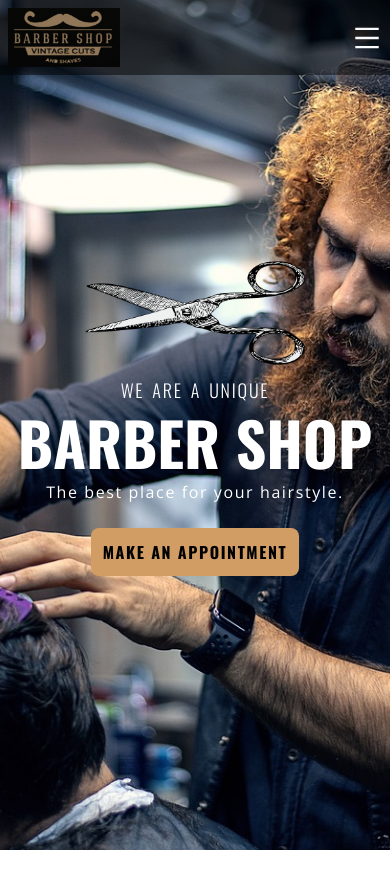
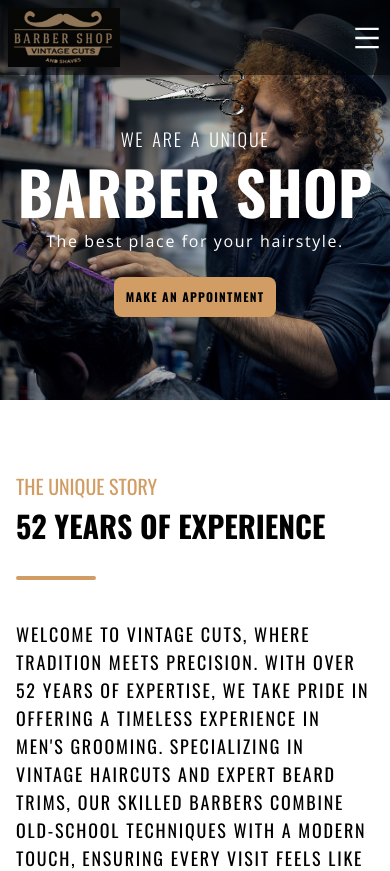
Before and after one commit to Danieljamespm/barber-shop-react, a React (Vite) app: page / in a window 390 px wide. Shown: the top 871 px of the page. Built offline with nearby package versions, Linux system fonts and the light colour scheme.

Commit message:
changing around image sizing for different screen sizes.

```diff
--- a/src/Components/Hero.jsx
+++ b/src/Components/Hero.jsx
@@ -3,13 +3,13 @@ import React from 'react'
 
 const Hero = () => {
   return (
-    <div className='bg-hero-image bg-cover bg-center h-[850px] flex justify-center items-center flex-col font-oswald '>
+    <div className='bg-hero-image bg-cover bg-center h-[400px] sm:h-[800px] lg:h-[1200px] xl:h-[1400px] bg-black bg-blend-darken bg-opacity-30 flex justify-center items-center flex-col font-oswald '>
 
-        <img className='w-[220px]  mx-auto' src="./barber-scissors.png" alt="" />
+        <img className=' w-[100px] md:w-[180px] lg:w-[220px] mx-auto' src="./barber-scissors.png" alt="" />
         <p className='text-lg md:text-3xl text-white [word-spacing:0.16rem] p-2 tracking-widest font-light'>WE ARE A UNIQUE</p>
-        <h1 className='text-white font-bold text-6xl sm:text-6xl md:text-9xl '>BARBER SHOP</h1>
+        <h1 className='text-white font-bold text-6xl sm:text-6xl md:text-7xl lg:text-9xl '>BARBER SHOP</h1>
         <p className='text-white p-2 text-md md:text-xl font-light tracking-widest font-Opensans'>The best place for your hairstyle.</p>
-        <button className='bg-[#D19D64] p-3 m-4 text-md hover:text-[#34567e] hover:duration-500 rounded-lg font-bold tracking-widest'>MAKE AN APPOINTMENT</button>
+        <button className='bg-[#D19D64] p-3 m-4 text-xs sm:text-md md:text-lg hover:text-[#34567e] hover:duration-500 rounded-lg font-bold tracking-widest'>MAKE AN APPOINTMENT</button>
 
 
         <div>
--- a/tailwind.config.js
+++ b/tailwind.config.js
@@ -11,6 +11,8 @@ export default {
         Opensans: ['"Open Sans"']
       },
       backgroundImage: {
+        'hero-image-large' : "url('./assets/hero-image-large.jpg')",
+        'hero-image-small' : "url('./assets/hero-image-small.jpg')",
         'hero-image' : "url('./assets/hero-image.jpg')",
         'review-image' : "url('./assets/review-image.jpg')",
         'barber-chair' : "url('./assets/barber-chair.jpg')",
```
Also changed, not shown: src/assets/hero-image-large.jpg (added), src/assets/hero-image-small.jpg (added).
